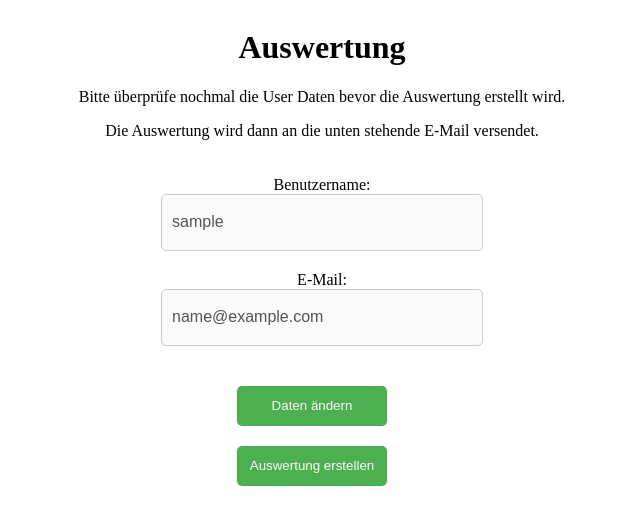
After one commit to t-bjoern/mathes-digi-project, a Django app: template mathesdigi_app/templates/mathesdigi_app/evaluation.html in a window 1280 px wide. The commit adds this page. Shown: the top 525 px of the page, without its empty margins (318-958 px from the left). Run offline with Django 3.2, Linux system fonts and the light colour scheme; the template is opened without the code that fills it: most values are stand-ins (such as "Sample title", 1, 10 or a date in 2020).

Commit message:
Ende des Tests hinzugefügt (Daten überprüfen und ändern). 1_task_1.html nochmal angepasst. Answer field shake wird jetzt über javascript ausgeführt.

```diff
--- /dev/null
+++ b/mathesdigi_app/static/mathesdigi_app/css/evaluation.css
@@ -0,0 +1,39 @@
+form {
+  display: flex;
+  flex-direction: column;
+  align-items: center;
+  padding: 20px;
+}
+
+div{
+  align-content: center;
+}
+
+input[type="text"],
+input[type="email"] {
+  width: 300px;
+  height: 35px;
+  margin-bottom: 20px;
+  padding: 10px;
+  font-size: 16px;
+  border-radius: 5px;
+  border: 1px solid #ccc;
+}
+
+button[type="button"],
+input[type="submit"]{
+  width: 150px;
+  height: 40px;
+  margin-right: 20px;
+  margin-top: 20px;
+  background-color: #4CAF50;
+  color: white;
+  border: none;
+  border-radius: 5px;
+  cursor: pointer;
+}
+
+button[type="button"]:hover,
+input[type="submit"]:hover {
+  background-color: #3e8e41;
+}
--- /dev/null
+++ b/mathesdigi_app/templates/mathesdigi_app/evaluation.html
@@ -0,0 +1,36 @@
+<!DOCTYPE html>
+<html>
+  <head>
+    <meta name="viewport" content="width=device-width, initial-scale=1.0" charset="UTF-8">
+    {% load static %}
+    <link rel="stylesheet" type="text/css" href="{% static 'mathesdigi_app/css/evaluation.css' %}?version={{ timestamp }}">
+    <script>
+      function enableEditing() {
+          document.getElementById("user_name").disabled = false;
+          document.getElementById("mail").disabled = false;
+          document.getElementById("editButton").style.display = "none";
+          document.getElementById("submitButton").style.display = "inline";
+      }
+    </script>
+    <title>Auswertung</title>
+  </head>
+  <body>
+    <div style="text-align: center;">
+        <h1>Auswertung</h1>
+        <p>Bitte überprüfe nochmal die User Daten bevor die Auswertung erstellt wird.</p>
+        <p>Die Auswertung wird dann an die unten stehende E-Mail versendet.</p>
+    </div>
+    <form action="{% url 'evaluation_change_user_data' %}" method="post">
+        {% csrf_token %}
+      <label for="user_name">Benutzername:</label>
+      <input type="text" id="user_name" name="user_name" value="{{ user_name }}" disabled>
+
+      <label for="mail">E-Mail:</label>
+      <input type="email" id="mail" name="mail" value="{{ mail }}" disabled>
+
+      <button type="button" id="editButton" onclick="enableEditing()">Daten ändern</button>
+      <input type="submit" id="submitButton" value="Daten übermitteln" style="display:none;">
+      <a href="{% url 'evaluation_send' %}"><button type="button">Auswertung erstellen</button></a>
+    </form>
+  </body>
+</html>
--- a/mathesdigi_app/urls.py
+++ b/mathesdigi_app/urls.py
@@ -7,5 +7,9 @@ urlpatterns = [
     path('admin/', admin.site.urls, name='admin'),
     path('', views.startpage, name='startpage'),
     path('registration/', views.registration, name='registration'),
-    path("<str:heft>/<str:next_task_name>/", views.main_view, name="main_view")
+    path("<str:heft>/<str:next_task_name>/", views.main_view, name="main_view"),
+    path('evaluation/', views.evaluation, name='evaluation'),
+    path('evaluation/change_user_data', views.evaluation_change_user_data, name='evaluation_change_user_data'),
+    path('evaluation/send', views.evaluation_send, name='evaluation_send'),
+
 ]
```
Also changed, not shown: mathesdigi_app/static/mathesdigi_app/css/single_answer.css (+7 -6 lines), mathesdigi_app/templates/mathesdigi_app/Mathes2/1_task_1.html (+20 -5 lines), mathesdigi_app/templates/mathesdigi_app/end.html (added, +15 -0 lines), mathesdigi_app/views.py (+35 -2 lines).
